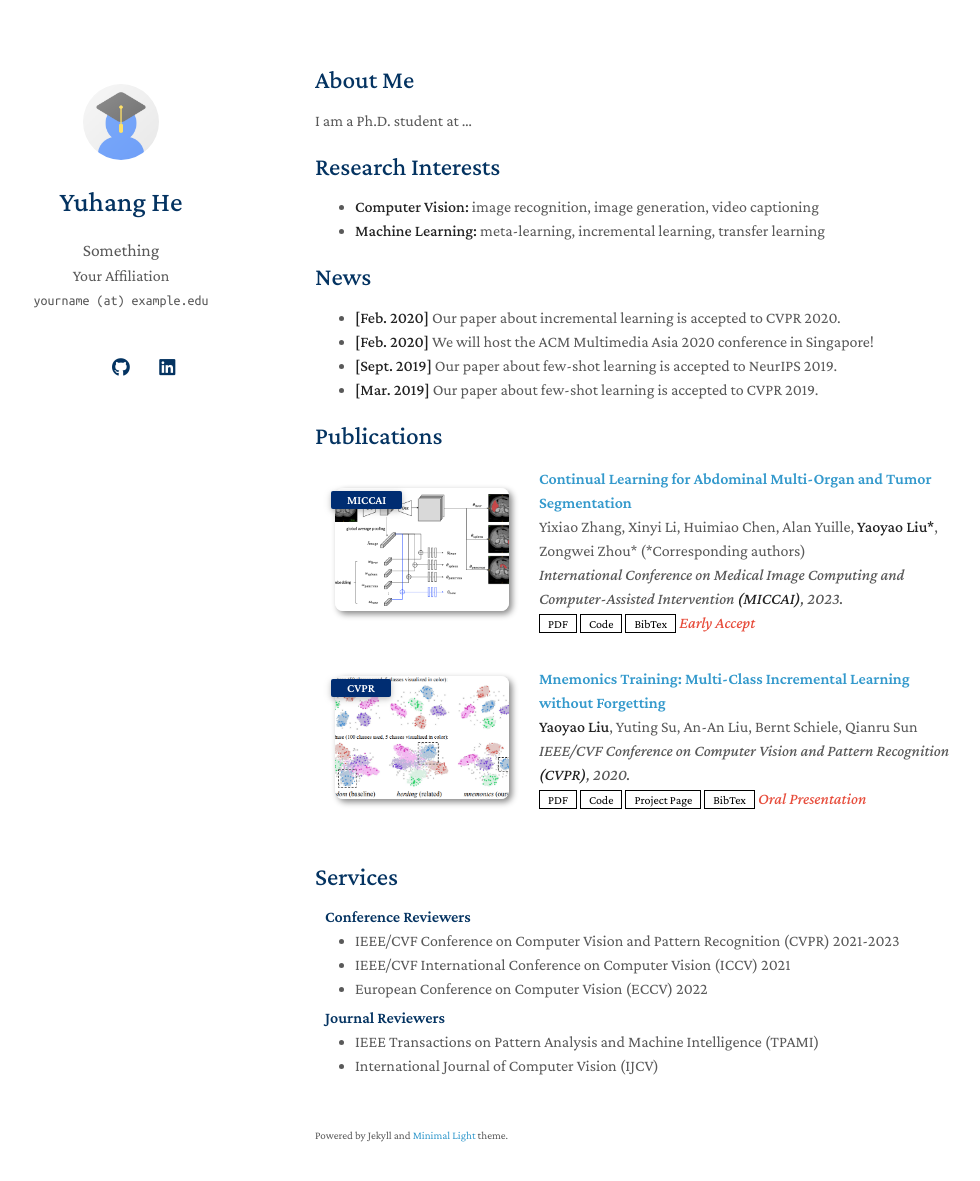
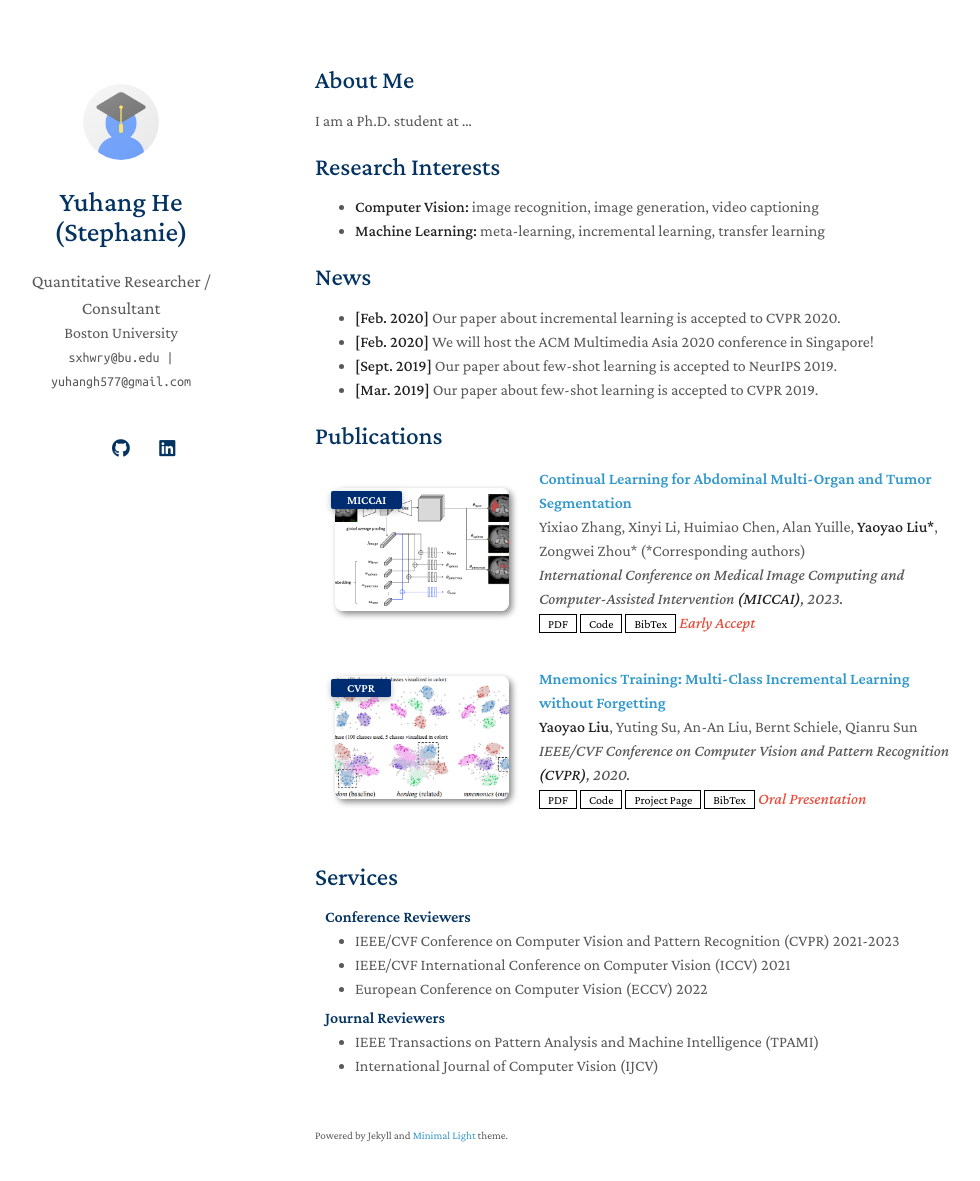
Before and after one commit to sparkle-hang/sparkle-hang.github.io, a Jekyll site: the page built from index.md, in a window 1280 px wide and 1216 px high. Shown: the top 1181 px of the window, without its empty margins (155-1135 px from the left). Built offline with Jekyll 4.4.1, drawn with Linux system fonts in a browser that asks for light colours; a style sheet for code colours, icons or effects is not loaded; our own code applies the rules of GitHub Pages for plain Markdown files.

Commit message:
Update _config.yml

```diff
--- a/_config.yml
+++ b/_config.yml
@@ -1,8 +1,8 @@
 # Basic Information
-title: Yuhang He
-position: Something
-affiliation: Your Affiliation
-email: yourname (at) example.edu
+title: Yuhang He (Stephanie)
+position: Quantitative Researcher / Consultant
+affiliation: Boston University
+email: sxhwry@bu.edu | yuhangh577@gmail.com
 
 # Search Engine Optimization (SEO)
 # The following information is used to improve the website traffic from search engines, e.g., Google.
@@ -12,11 +12,11 @@
 
 # Links
 # If you don't need one of them, you may delete the corresponding line.
-google_scholar: https://scholar.google.com/
+google_scholar: https://scholar.google.com/citations?hl=en&tzom=-480&user=9QYuJDcAAAAJ
 cv_link: assets/files/curriculum_vitae.pdf
-github_link: https://github.com/
-linkedin: https://www.linkedin.com/
-twitter: https://twitter.com/
+github_link: https://github.com/sparkle-hang
+linkedin: https://www.linkedin.com/in/yuhang-he-008824104/?locale=zh
+twitter: https://x.com/YuhangHe86199
 
 # Images (e.g., your profile picture and your website's favicon)
 # "favicon" and "favicon_dark" are used for the light and dark modes, respectively.
```
